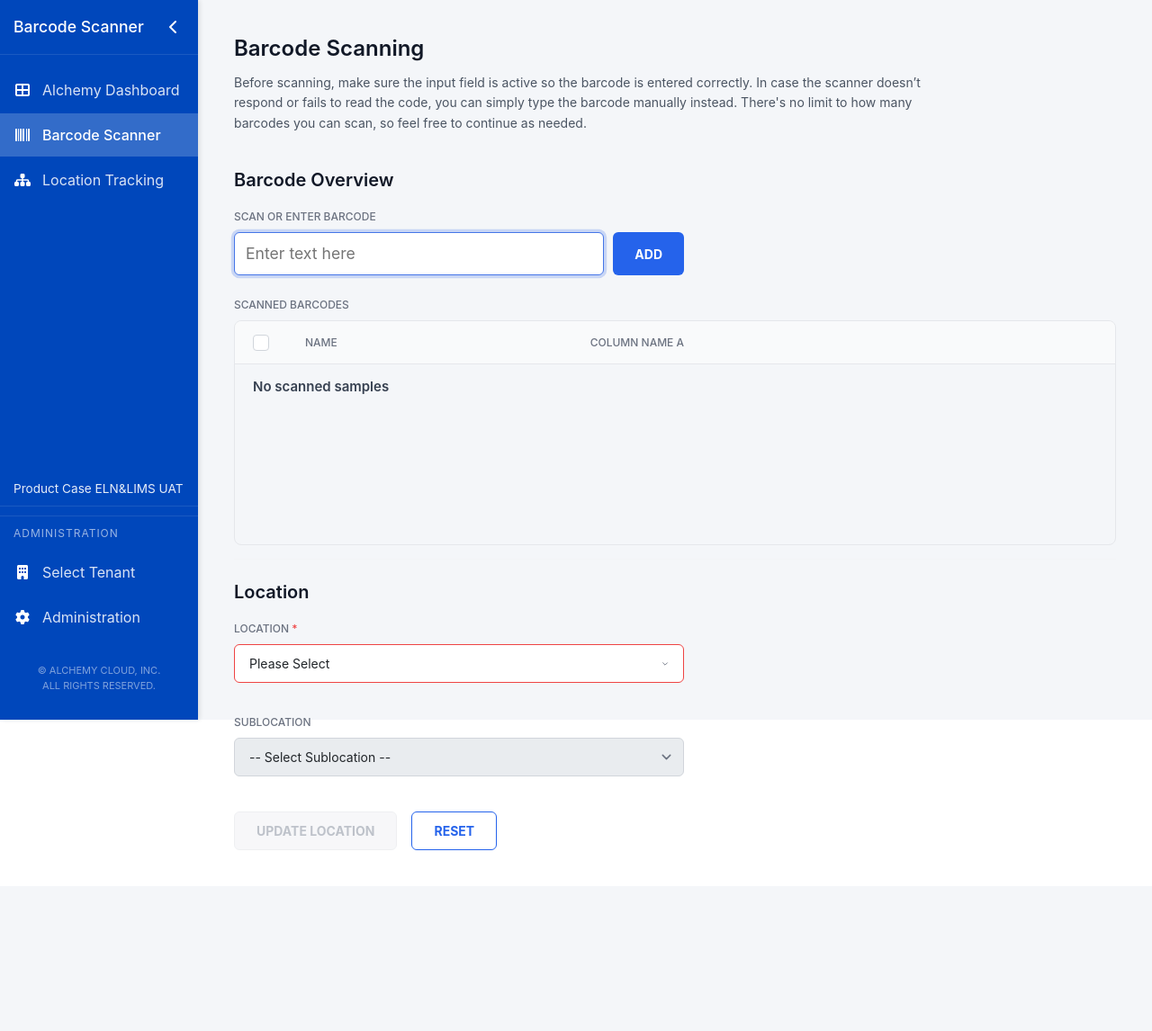
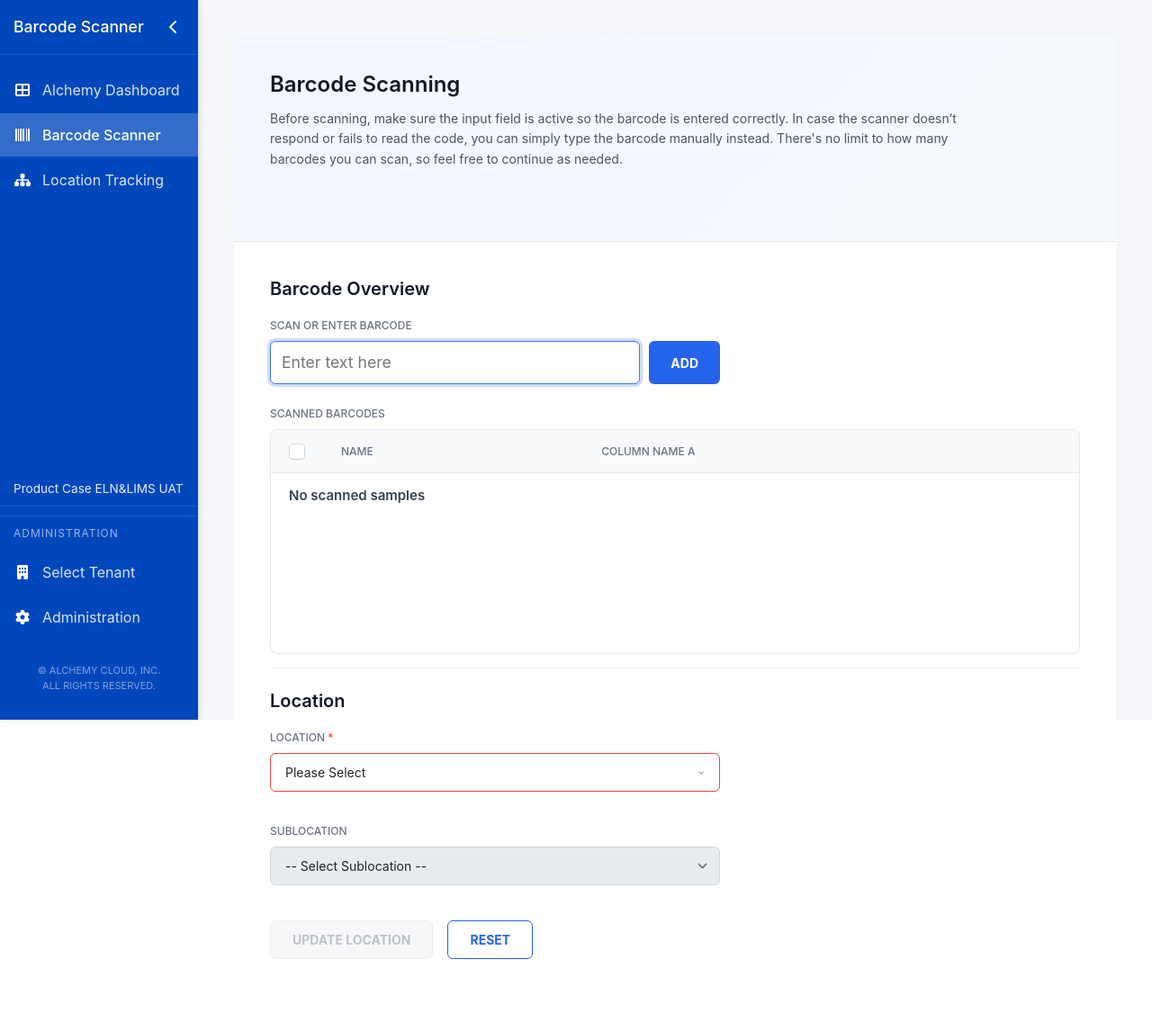
Before and after one commit to pbrose82/barcode_scanning, a Flask app: page /tenant/default in a window 1280 px wide. Shown: the whole page at 90% size. Before the commit the page ends 945 px from the top, so only its background shows below. Run offline with Flask 2, Linux system fonts and the light colour scheme; some libraries are stand-ins or nearby versions.

Commit message:
Update index.html

```diff
--- a/templates/index.html
+++ b/templates/index.html
@@ -151,11 +151,15 @@
 
 {% block content %}
 <div class="page-content">
+
+    <div class="page-header">
         <h1 class="page-title">Barcode Scanning</h1>
         <p class="instruction-text">
             Before scanning, make sure the input field is active so the barcode is entered correctly. In case the scanner doesn’t respond or fails to read the code, you can simply type the barcode manually instead. There's no limit to how many barcodes you can scan, so feel free to continue as needed.
         </p>
+    </div>
 
+    <div class="scanner-main">
         <h2 class="section-title">Barcode Overview</h2>
         <div class="form-group">
             <label class="form-label" for="barcode-input">Scan or Enter Barcode</label>
@@ -209,8 +213,7 @@
             <button id="update-button" class="btn btn-secondary" disabled>Update Location</button>
             <button id="reset-button" class="btn btn-outline">Reset</button>
         </div>
-</div>
-{% endblock %}
+    </div> </div> {% endblock %}
 
 {% block extra_js %}
 <script>
```
Lines whose indentation alone changed are shown as unchanged.
